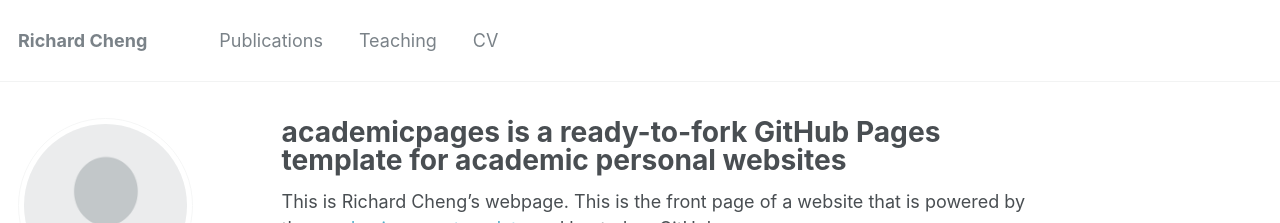
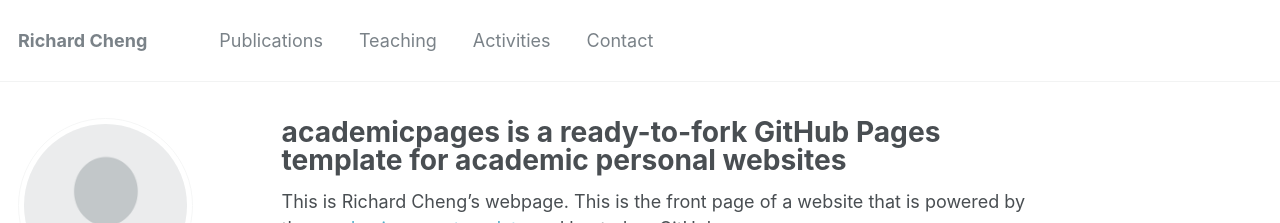
Before and after one commit to rcheng805/rcheng805.github.io, a Jekyll site: the page built from _pages/about.md, in a window 1280 px wide. Shown: the top 223 px of the page. Built offline with Jekyll 4.4.1, drawn with Linux system fonts in a browser that asks for light colours; some web fonts are replaced.

Commit message:
Update navigation.yml

```diff
--- a/_data/navigation.yml
+++ b/_data/navigation.yml
@@ -9,14 +9,20 @@ main:
   - title: "Teaching"
     url: /teaching/
 
+  - title: "Activities"
+    url: /activities"
+
   #- title: "Portfolio"
   #  url: /portfolio/
 
   #- title: "Blog Posts"
   #  url: /year-archive/
 
-  - title: "CV"
-    url: /cv/
+  - title: "Contact"
+    url: /contact/
+
+  #- title: "CV"
+  #  url: /cv/
 
   #- title: "Guide"
   #  url: /markdown/
```
